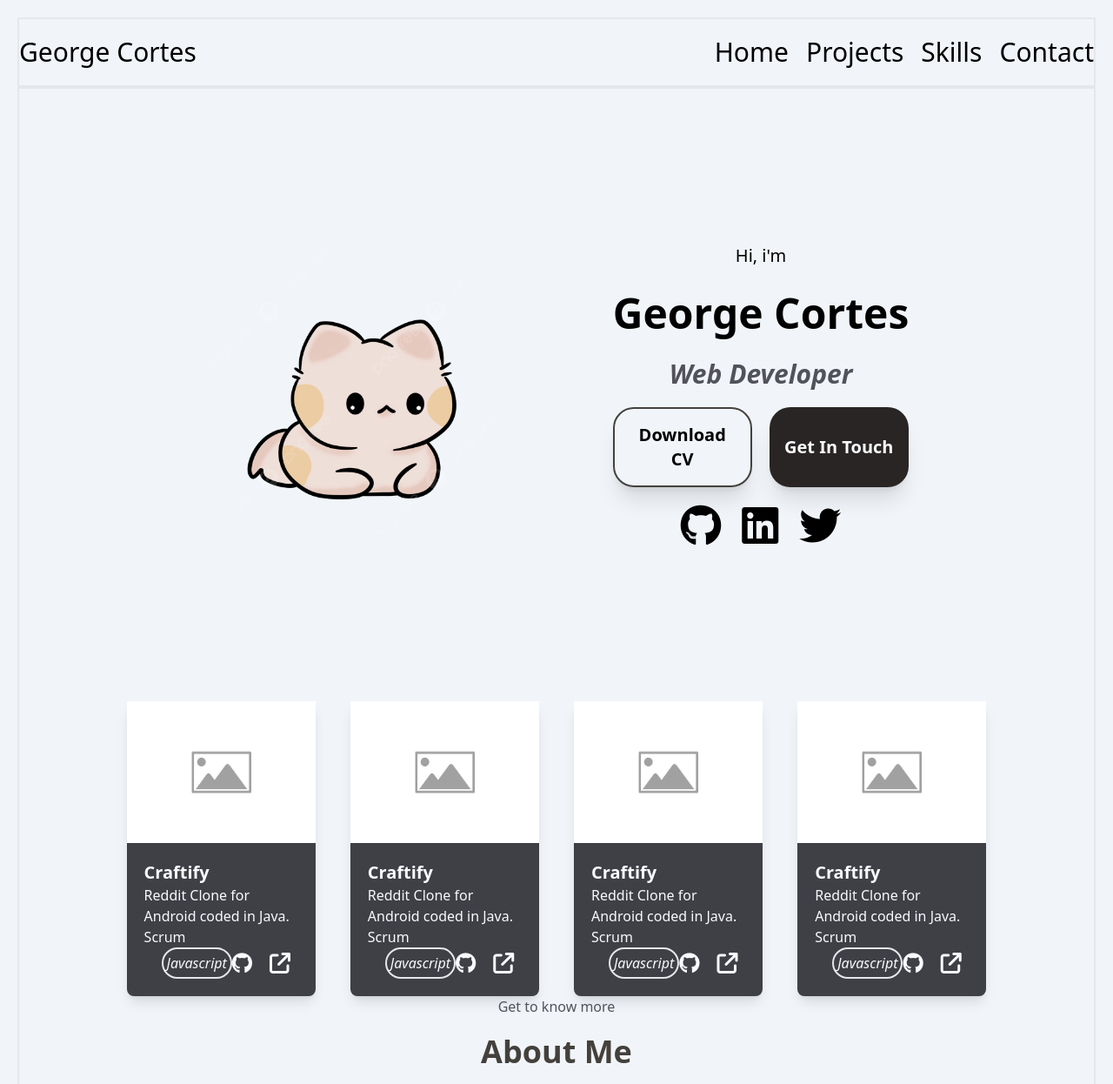
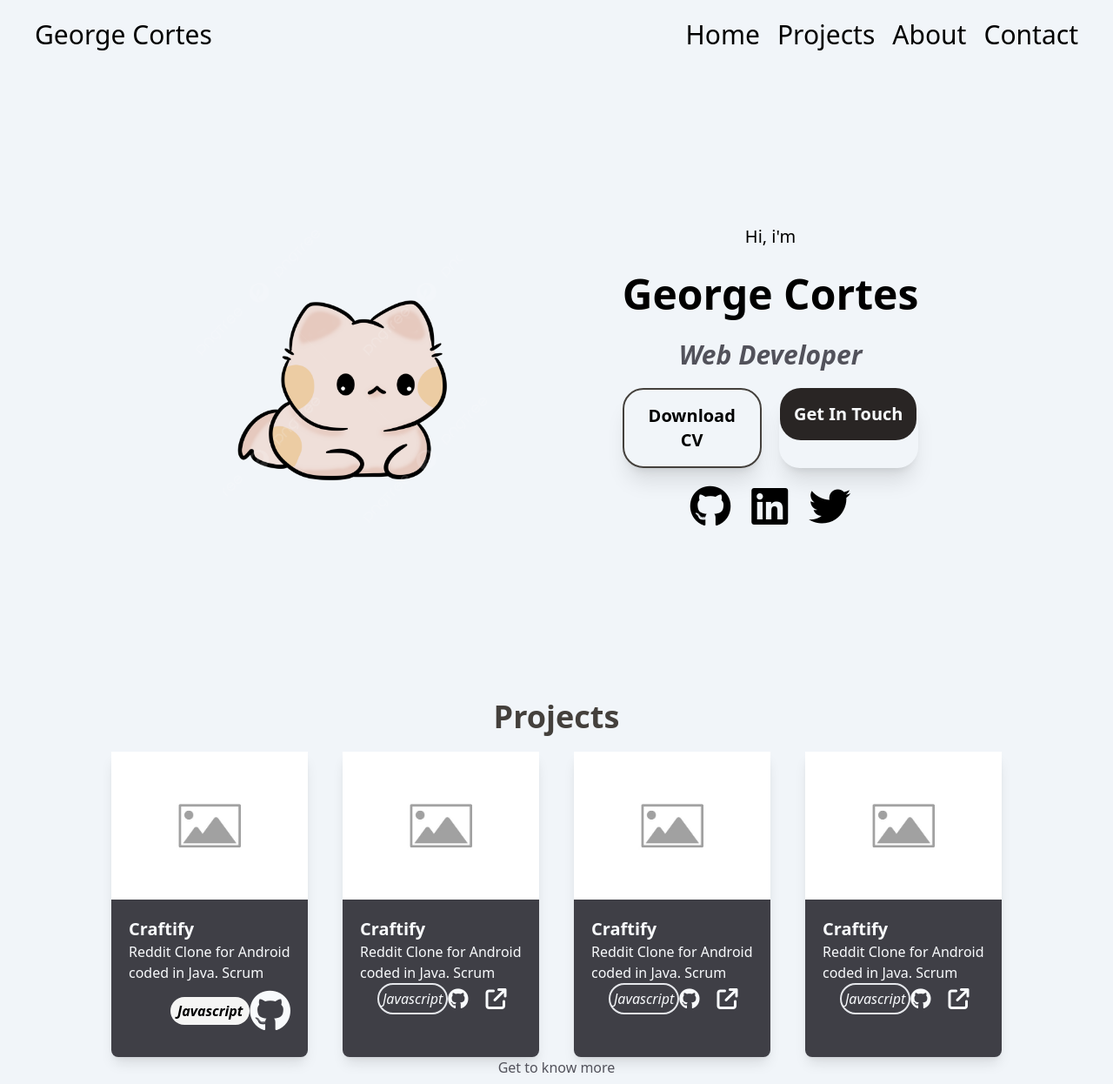
Before and after one commit to GeoCort/GeoCort.github.io, a website: page index.html in a window 1280 px wide. Shown: the top 1246 px of the page at 87% size. Drawn offline with Linux system fonts and the light colour scheme; files whose address does not match are found by name.

Commit message:
new fixes to hero and contact page

```diff
--- a/index.html
+++ b/index.html
@@ -10,30 +10,30 @@
     <link rel="stylesheet" href="./output.css">
     <title>George Cortes' Website</title>
 </head>
-<body class="bg-slate-100 p-5 *:border-2">
-    <header class="h-20 border-2 text-3xl flex justify-between items-center">
+<body class="bg-slate-100 ">
+    <header class="h-20  text-3xl flex justify-between items-center p-10">
         <div>
             <h4 class="text-3xl">George Cortes</h4>
         </div>
         <nav class="lg:flex hidden items-center  gap-5">
-            <a class=" hover:text-zinc-600 hover:underline hover:underline-offset-4">Home</a>
-            <a class=" hover:text-zinc-600 hover:underline hover:underline-offset-4">Projects</a>
-            <a class=" hover:text-zinc-600 hover:underline hover:underline-offset-4">Skills</a>
-            <a class=" hover:text-zinc-600 hover:underline hover:underline-offset-4">Contact</a>
+            <a  href="/" class=" hover:text-zinc-600 hover:underline hover:underline-offset-4">Home</a>
+            <a href="#projects"  class=" hover:text-zinc-600 hover:underline hover:underline-offset-4">Projects</a>
+            <a href="#about" class=" hover:text-zinc-600 hover:underline hover:underline-offset-4">About</a>
+            <a href="#contact" class=" hover:text-zinc-600 hover:underline hover:underline-offset-4">Contact</a>
         </nav>
         <!-- MOBILE Container -->
         <div class= "relative lg:hidden ">
             <i class="fa-solid fa-bars hover:cursor-pointer text-3xl" id="mobileMenuBtn"></i>
             <!-- Mobile -->
-            <nav id="mobileMenu" class="hidden flex-col items-center gap-5 *:p-4 *:w-full absolute right-[0%] top-[100%] transition-all bg-slate-100 border-2">
-                <a class=" hover:text-zinc-600 hover:underline hover:underline-offset-4">Home</a>
-                <a class=" hover:text-zinc-600 hover:underline hover:underline-offset-4">Projects</a>
-                <a class=" hover:text-zinc-600 hover:underline hover:underline-offset-4">Skills</a>
-                <a class=" hover:text-zinc-600 hover:underline hover:underline-offset-4">Contact</a>
+            <nav id="mobileMenu" class="hidden flex-col items-center gap-5 *:p-4 *:w-full absolute right-[0%] top-[100%] transition-all bg-slate-100 border-2 *:transition-all">
+                <a href="/" class=" hover:text-zinc-600 hover:underline hover:underline-offset-4">Home</a>
+                <a href="#projects" class=" hover:text-zinc-600 hover:underline hover:underline-offset-4">Projects</a>
+                <a href="#about" class=" hover:text-zinc-600 hover:underline hover:underline-offset-4">Skills</a>
+                <a href="#contact" class=" hover:text-zinc-600 hover:underline hover:underline-offset-4">Contact</a>
             </nav>
         </div>
     </header>
-    <main>
+    <main id="home">
         <!-- hero -->
         <section class="grid grid-cols-1 lg:grid-cols-12 justify-items-center lg:items-center gap-6 lg:py-40 lg:px-40 px-24 md:py-16 lg:max-width-[500px] ">
             <div class="  lg:col-span-6 w-96 h-96 ">
@@ -46,29 +46,33 @@
                 <h3 class="italic text-3xl text-zinc-600" >Web Developer</h3>
                 <div class="text-xl font-semibold *:shadow-xl *:rounded-3xl flex gap-5 *:w-40">
                     <button class=" p-4  border-2 border-stone-700 hover:text-slate-50 hover:bg-stone-700">Download CV</button>
-                    <button class="bg-stone-800 p-4 rounded-md text-slate-50 hover:bg-slate-50 hover:text-stone-700 hover:border-stone-700 hover:border-2 ">Get In Touch</button>
+                    <a href="#contact"><button class="bg-stone-800 p-4 rounded-3xl text-slate-50 hover:bg-slate-50 hover:text-stone-700 hover:border-stone-700 hover:border-2 ">Get In Touch</button></a>
                 </div>
-                <div class=" flex gap-6 text-5xl justify-center">
-                    <a href="#"><i class="fa-brands fa-github"></i></a>
-                    <a href="#"><i class="fa-brands fa-linkedin"></i></a>
-                    <a href="#"><i class="fa-brands fa-twitter"></i></a>
+                <!-- Icon Links -->
+                <div class=" flex gap-6 text-5xl justify-center ">
+                    <a href="https://github.com/GeoCort"><i class="fa-brands fa-github hover:text-stone-500"></i></a>
+                    <a href="https://www.linkedin.com/in/george-cortes-685293264/"><i class="fa-brands fa-linkedin hover:text-stone-500"></i></a>
+                    <a href="https://x.com"><i class="fa-brands fa-twitter hover:text-stone-500"></i></a>
                 </div>
             </div>
         </section>
         <!-- Projects -->
-        <section class="grid grid-cols-1 md:grid-cols-4 xl:grid-cols-12  gap-10 mx-[10%]">
-            <article class="flex flex-col bg-zinc-700 rounded-b-lg shadow-lg md:col-span-2 xl:col-span-3 ">
+        <h2 id="projects" class="text-center text-stone-700 text-4xl font-bold py-5 row-span-1">Projects</h2>
+        <section class="grid grid-cols-1 md:grid-cols-4 xl:grid-cols-12  gap-10 mx-[10%] " >
+            <!-- Cards -->
+            <article class="flex flex-col bg-zinc-700 rounded-b-lg shadow-lg md:col-span-2 xl:col-span-3 hover:scale-110 transition-all">
                 <div class="container ">
                     <img src="/assets//placeholder-image.jpg ">
                 </div>
                 <div class="p-5 text-slate-50">
                     <h4 class="text-xl font-semibold">Craftify</h4>
                     <p class="text-md">Reddit Clone for Android coded in Java. Scrum </p>
-                    <div class="flex justify-between mx-5">
-                        <span class="italic border-2 p-1 rounded-full ">Javascript</span>
-                        <div class="flex gap-5 text-2xl items-center">
-                            <a href="#"><i class="fa-brands fa-github"></i></a>
-                            <i class="fa-solid fa-arrow-up-right-from-square"></i>
+                    <!-- style tab  -->
+                    <div class="flex justify-between mx-10 p-2 items-center">
+                        <span class="italic font-semibold rounded-full bg-stone-100 text-black text-center px-2 py-1">Javascript</span>
+                        <div class="flex gap-7 text-4xl items-center">
+                            <a href="https://github.com/GeoCort/Group3Craftify"><i class="fa-brands fa-github text-5xl hover:text-stone-500"></i></a>
+                            <!-- <i class="fa-solid fa-arrow-up-right-from-square"></i> -->
                         </div>
                     </div>
                 </div>
@@ -123,12 +127,12 @@
 
         </section>
         <!-- About -->
-         <section class="min-h-screen xl:px-[10%]">
+         <section class=" lg:mx-[10%]" id="about">
             <h4 class="text-center text-zinc-600">Get to know more</h4>
             <h2 class="text-center text-stone-700 text-4xl font-bold py-5">About Me</h2>
             <div class="grid grid-cols-1 lg:grid-cols-3 md:grid-cols-2  ">
                 <!-- about image -->
-                <article class=" col-span-1 md:col-span-2 lg:col-span-1 bg-zinc-700">
+                <article class=" col-span-1 md:col-span-2 lg:col-span-1 bg-zinc-700 max-w-[80%] m-auto lg:max-w-full">
                     <img src="assets/placeholder-image.jpg" class="w-full h-full object-cover">
                 </article>
                 <!-- experience -->
@@ -146,11 +150,10 @@
                         <h6 > in Business Administration</h6>
                     </article>
                 </div>
-                <div class="md:row-start-2 md:col-span-2 md:col-start-2"><p>dhsbdfsdhbfsdbsdfhbdsjfhb</p></div>
             </div>
          </section>
         <!-- Contact -->
-         <section class="p-10">
+         <section class="p-10 shadow-lg" id="contact">
             <h2 class="text-center text-stone-700 text-4xl font-bold py-5">Contact Me</h2>
             <form class="bg-zinc-700 rounded-xl p-10 w-10/12 xl:w-2/4 m-auto text-lg font-semibold text-slate-100 *:py-1">
                 <div class="flex flex-col">
@@ -169,11 +172,12 @@
                     <label>Message</label><br>
                     <textarea cass="p-1 px-2 rounded-lg text-black " rows="10" cols="50" class=""></textarea>
                 </div>
+                <button class="border-2 rounded-xl w-full bg-slate-50 text-black mt-[20px]"> Submit</button>
             </form>
          </section>
         <!-- Footer -->
-         <footer class="bg-slate-600 h-12">
-            Thanks for visiting
+         <footer class="bg-slate-200 p-10">
+            <h6 class="text-center">Thank you for visiting!</h6>
          </footer>
     </main>
     <script src="./script.js"></script>
```
Also changed, not shown: output.css.
